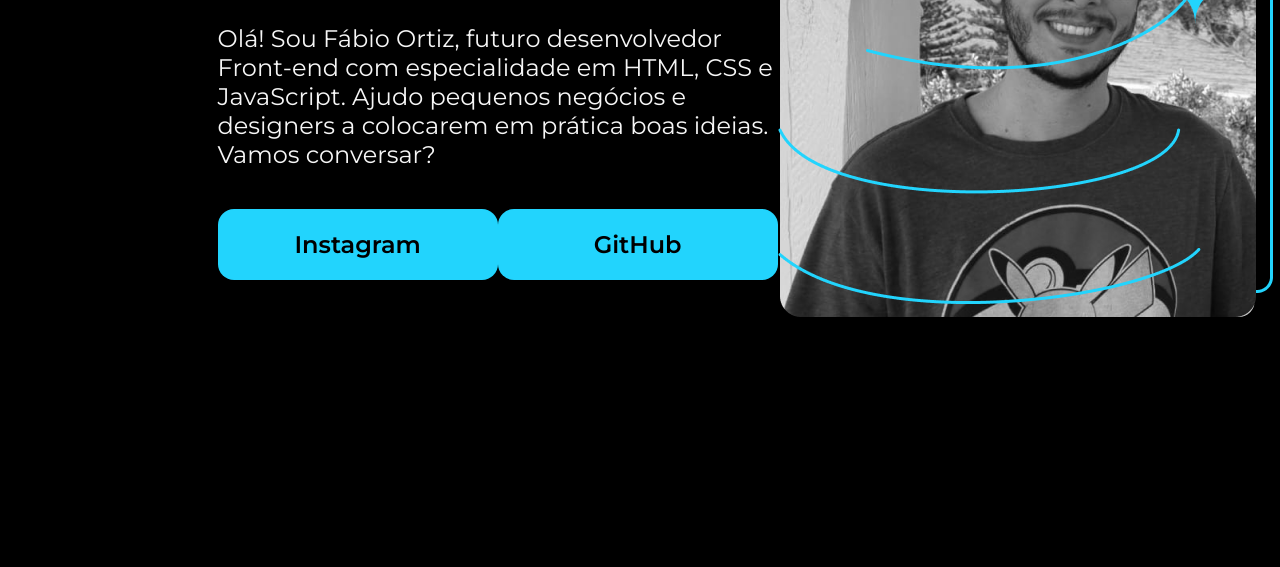
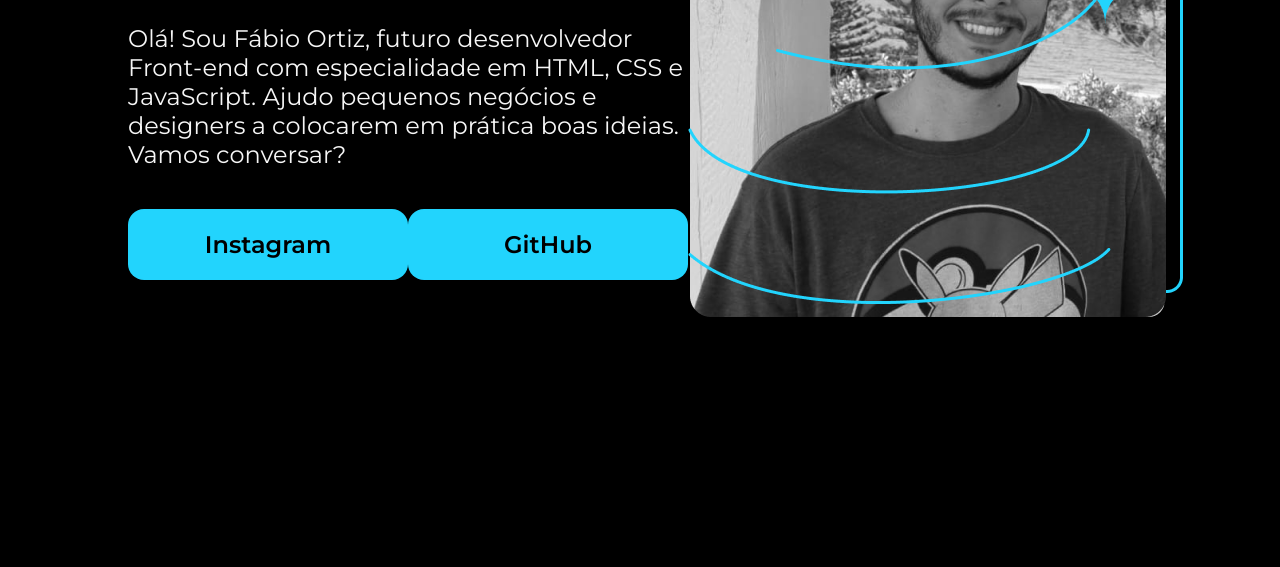
Before and after one commit to falvesortiz/Curso-Alura-Portfolio, a plain HTML site: page index.html in a window 1280 px wide. Shown: the part 361-928 px from the top of the page. Drawn offline with nearby package versions, Linux system fonts and the light colour scheme.

Commit message:
Page margin update

```diff
--- a/style.css
+++ b/style.css
@@ -17,7 +17,7 @@ body {
 }
 
 .apresentacao {
-    margin: 10% 17%;
+    margin: 10% 10%;
     display: flex;
     align-items: center;
     justify-content: space-between;
```
